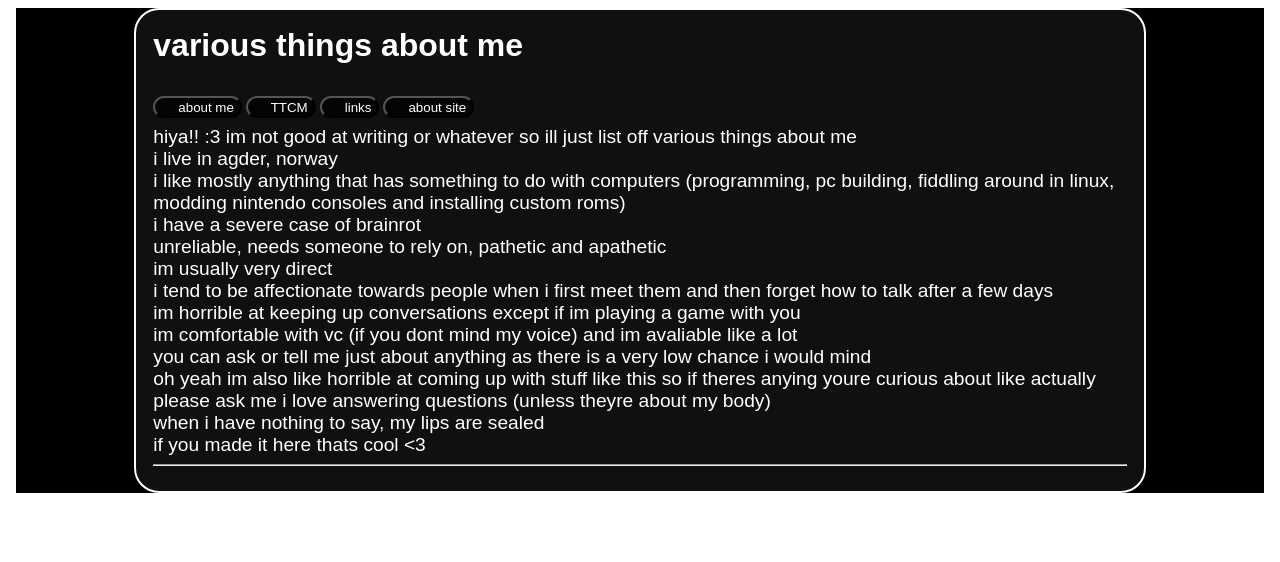
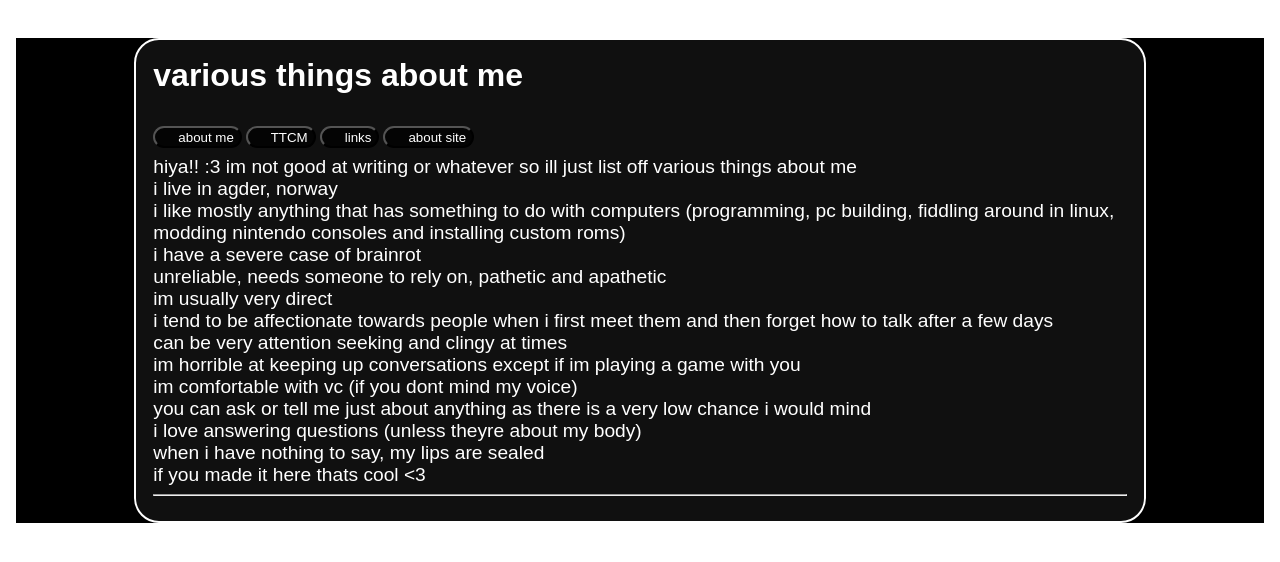
Before and after one commit to fjonkie/selfsite, a SvelteKit app: page / in a window 1280 px wide. Shown: the top 562 px of the page. Built offline with nearby package versions, Linux system fonts and the light colour scheme; some icons are missing.

Commit message:
minor updates to about me and failing more at css

```diff
--- a/src/routes/+page.svelte
+++ b/src/routes/+page.svelte
@@ -20,24 +20,32 @@
         unreliable, needs someone to rely on, pathetic and apathetic
         im usually very direct
         i tend to be affectionate towards people when i first meet them and then forget how to talk after a few days
+        can be very attention seeking and clingy at times
         im horrible at keeping up conversations except if im playing a game with you
-        im comfortable with vc (if you dont mind my voice) and im avaliable like a lot
+        im comfortable with vc (if you dont mind my voice)
         you can ask or tell me just about anything as there is a very low chance i would mind
-        oh yeah im also like horrible at coming up with stuff like this so if theres anying youre curious about like actually please ask me i love answering questions (unless theyre about my body)
+        i love answering questions (unless theyre about my body)
         when i have nothing to say, my lips are sealed
         if you made it here thats cool &lt;3`,
 
         `<h2>compliments</h2>   <span style="color: pink">cute</span>
-<span style="color: pink">good girl</span>
-<h2>names</h2> <span>mari <i>/mɑri/</i></span>
-<span>fjonkie <i>/fjɒnki/</i></span>`,
+        <span style="color: pink">good girl</span>
+        <span>dumbass</span>
+        <h2>names</h2> <span>mari <i>/mɑri/</i></span>
+        <span>fjonkie <i>/fjɒnki/</i></span>
+        <h2>pronouns</h2> <span style="color: pink">she/her</span>
+        <span>they/them</span>
+        <hr> <span style="color: pink">good&emsp;&emsp;&emsp;</span>    <span>ok</span>`,
 
-        `insert links here (todo)`,
+        `<img height="16" width="16" src='https://icons.duckduckgo.com/ip3/www.last.fm.ico' /> <a href="https://www.last.fm/user/hjjhhjhhhjhhjjh">last.fm</a>
+        `,
 
         ` putthingsd about site here`
     ]
 
 </script>
+
+<a href="https://www.last.fm/user/hjjhhjhhhjhhjjh">last.fm</a>
 
 
 <body>
@@ -66,14 +74,17 @@
 </body>
 
 <style>
-    h1, :global(p) {
+    h1, a, :global(p) {
         color: white;
         font-family: sans-serif;
     }
 
-    :global(p) {
+    :global(p), a {
         font-size: 1.2rem;
         font-weight: 500;
+    }
+    a:link, a:visited {
+        text-decoration: none;
     }
 
     .card {
```
